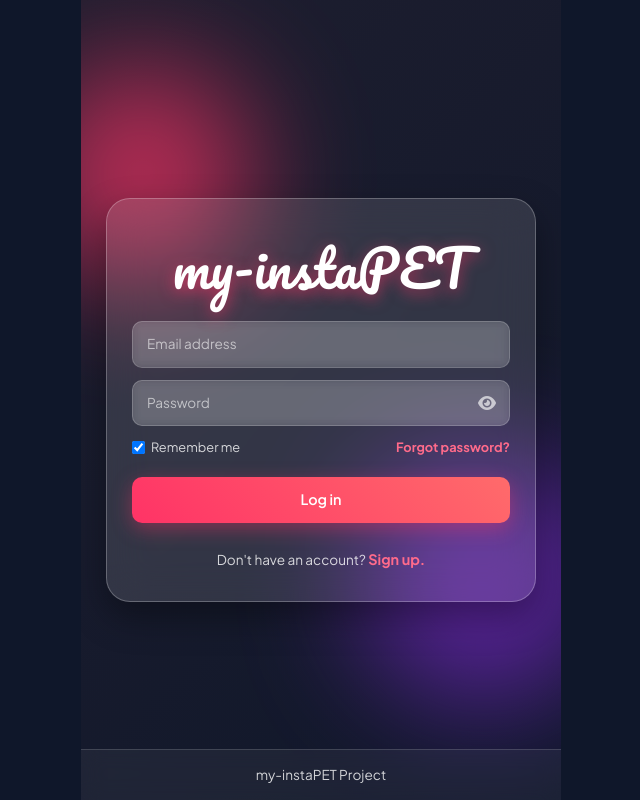
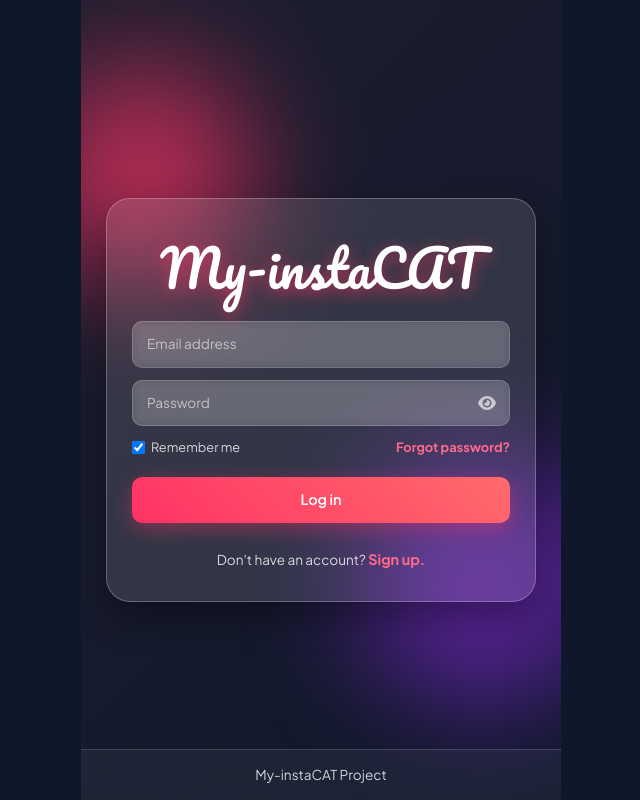
Before and after one commit to rnpkk6466-beep/instaCAT, a plain HTML site: page index.html in a window 1280 px wide. Shown: the whole page, without its empty margins (319-959 px from the left). Drawn offline with nearby package versions, Linux system fonts and the light colour scheme; some packages are replaced by stand-ins of ours; no server answers; a script that the page names is missing.

Commit message:
Rename project references from my-instaPET to My-instaCAT

```diff
--- a/index.html
+++ b/index.html
@@ -207,7 +207,7 @@
         <!-- LOGIN VIEW -->
         <div id="view-standard" class="login-view active">
             <div class="glass-card">
-                <div class="ig-logo">my-instaPET</div>
+                <div class="ig-logo">My-instaCAT</div>
                 <input type="email" id="loginEmail" class="login-input" placeholder="Email address">
                 <div class="password-container">
                     <input type="password" id="loginPassword" class="login-input" placeholder="Password">
@@ -226,13 +226,13 @@
                     <span style="font-size: 0.85rem; color: rgba(255,255,255,0.8);">Don't have an account? <span class="text-blue" onclick="toggleLoginView('signup')">Sign up.</span></span>
                 </div>
             </div>
-            <div class="signup-footer">my-instaPET Project</div>
+            <div class="signup-footer">My-instaCAT Project</div>
         </div>
 
         <!-- SIGNUP VIEW -->
         <div id="view-signup" class="login-view">
             <div class="glass-card">
-                <div class="ig-logo" style="font-size: 2.5rem;">my-instaPET</div>
+                <div class="ig-logo" style="font-size: 2.5rem;">My-instaCAT</div>
                 <p class="text-center text-white-50 fw-semibold mb-3" style="font-size: 0.8rem;">สมัครสมาชิกเพื่อแบ่งปันรูปสัตว์เลี้ยงของคุณ</p>
                 <input type="email" id="signupEmail" class="login-input" placeholder="Email">
                 <input type="text" id="signupFullName" class="login-input" placeholder="Full Name">
@@ -462,7 +462,7 @@
                 Swal.fire({
                     icon: 'success',
                     title: 'สมัครสมาชิกสำเร็จ!',
-                    text: `ยินดีต้อนรับคุณ ${fullName} เข้าสู่ my-instaPET`,
+                    text: `ยินดีต้อนรับคุณ ${fullName} เข้าสู่ My-instaCAT`,
                     confirmButtonColor: '#ff3366'
                 });
             } catch (err) {
@@ -658,7 +658,7 @@
                 container.innerHTML = '';
 
                 if (snapshot.empty) {
-                    container.innerHTML = `<div class="text-center text-muted mt-5"><i class="fa-solid fa-paw fs-1 mb-2"></i><p>ยังไม่มีโพสต์ ลองแชร์รูปสัตว์เลี้ยงเป็นคนแรก!</p></div>`;
+                    container.innerHTML = `<div class="text-center text-muted mt-5"><i class="fa-solid fa-paw fs-1 mb-2"></i><p>ยังไม่มีโพสต์ ลองแชร์รูปแมวเป็นคนแรก!</p></div>`;
                     return;
                 }
 
```
